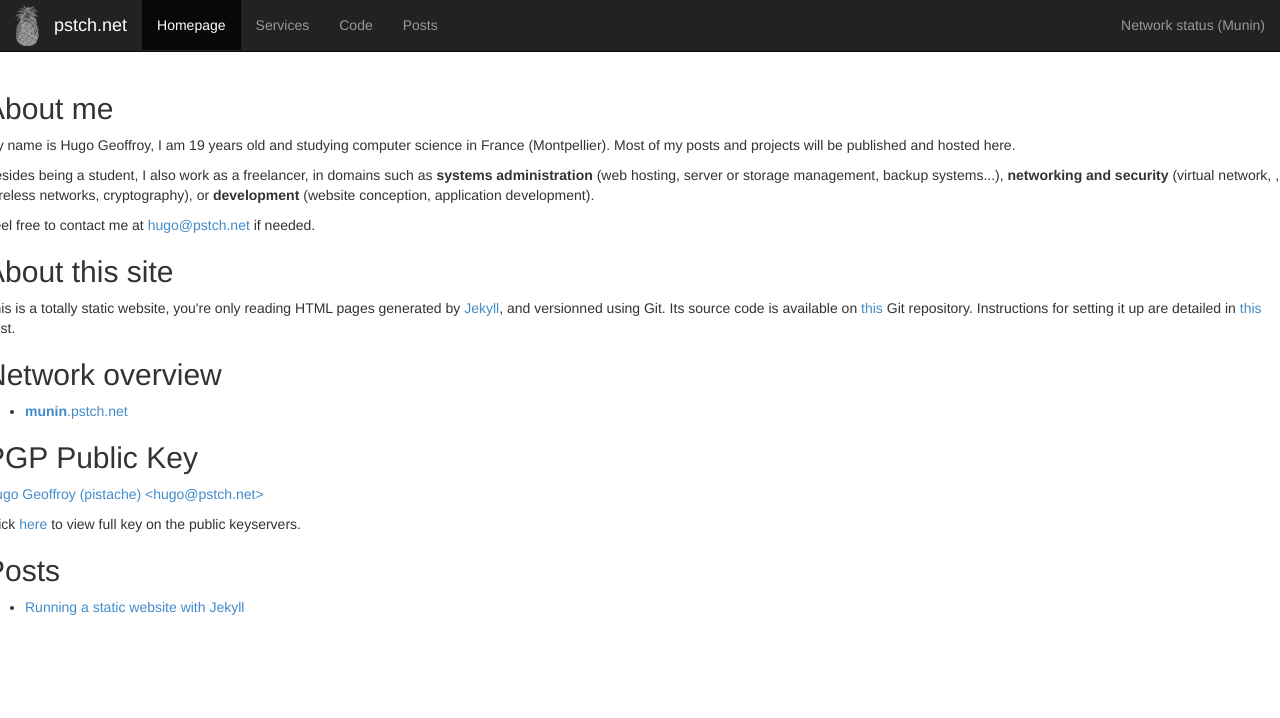
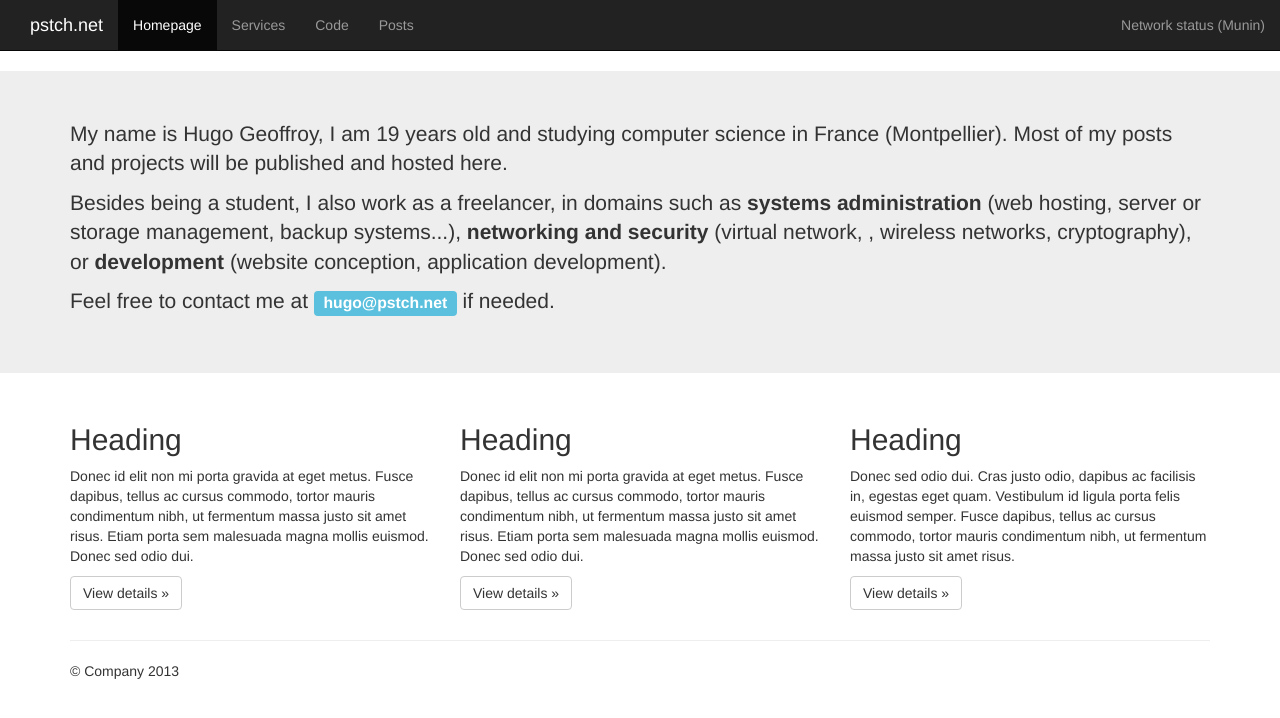
Before and after one commit to pstch/pstch-www, a Jekyll site: the page built from index.html, in a window 1280 px wide. Shown: the top 718 px of the page. Built offline with Jekyll 4.4.1, drawn with Linux system fonts in a browser that asks for light colours.

Commit message:
New design with bootstrap

```diff
--- a/_includes/menu.html
+++ b/_includes/menu.html
@@ -8,7 +8,7 @@
       <span class="icon-bar"></span>
       <span class="icon-bar"></span>
     </button>
-    <a class="navbar-brand" href="#"><img id="logo" src="/media/images/pineapple.png">pstch.net</a>
+    <a class="navbar-brand" href="#"><img id="logo" gitsrc="/media/images/pineapple.png">pstch.net</a>
   </div>
 
   <!-- Collect the nav links, forms, and other content for toggling -->
--- a/index.html
+++ b/index.html
@@ -2,41 +2,38 @@
 layout: default
 title: pstch.net
 ---
-<div class="ui vertically divived grid">
-  <div class="two column row">
-    <div class="column">
-      <h2>About me</h2>
-      <p>My name is Hugo Geoffroy, I am 19 years old and studying computer science in France (Montpellier). Most of my posts and projects will be published and hosted here.</p>
-      <p>
-	Besides being a student, I also work as a freelancer, in domains such as <strong>systems administration</strong> (web hosting, server or storage management, backup systems...), <strong>networking and security</strong> (virtual network, , wireless networks, cryptography), or <strong>development</strong> (website conception, application development).
-      </p>
-      <p>
-	Feel free to contact me at <a href="mailto:hugo@pstch.net">hugo@pstch.net</a> if needed.
-      </p>
-      <h2>About this site</h2>
-<p>This is a totally static website, you're only reading HTML pages generated by <a href="http://jekyllrb.com/">Jekyll</a>, and versionned using Git. Its source code is available on <a href="https://github.com/pstch/pstch-www">this</a> Git repository. Instructions for setting it up are detailed in <a href="/2013/10/15/jekyll.html">this</a> post.</p>
+
+<div class="jumbotron">
+  <div class="container">
+    <p>My name is Hugo Geoffroy, I am 19 years old and studying computer science in France (Montpellier). Most of my posts and projects will be published and hosted here.</p>
+    <p>Besides being a student, I also work as a freelancer, in domains such as <strong>systems administration</strong> (web hosting, server or storage management, backup systems...), <strong>networking and security</strong> (virtual network, , wireless networks, cryptography), or <strong>development</strong> (website conception, application development).</p>
+    <p>Feel free to contact me at <a class="label label-info" href="mailto:hugo@pstch.net">hugo@pstch.net</a> if needed.</p>
+  </div>
+</div>
+
+<div class="container">
+  <!-- Example row of columns -->
+  <div class="row">
+    <div class="col-lg-4">
+      <h2>Heading</h2>
+      <p>Donec id elit non mi porta gravida at eget metus. Fusce dapibus, tellus ac cursus commodo, tortor mauris condimentum nibh, ut fermentum massa justo sit amet risus. Etiam porta sem malesuada magna mollis euismod. Donec sed odio dui. </p>
+      <p><a class="btn btn-default" href="#">View details &raquo;</a></p>
     </div>
-    <div class="column">
-      <h2>Network overview</h2>
-      <p>
-	<ul id="network">
-	  <li>
-	    <a href="http://munin.pstch.net"><i class="circular wrench icon"></i> <strong>munin</strong>.pstch.net</a>
-	  </li>
-	</ul>
-      </p>
-      <h2>PGP Public Key</h2>
-      <p><a href="/files/4F838BAB.asc">Hugo Geoffroy (pistache) &lt;hugo@pstch.net&gt;</a></p>
+    <div class="col-lg-4">
+      <h2>Heading</h2>
+      <p>Donec id elit non mi porta gravida at eget metus. Fusce dapibus, tellus ac cursus commodo, tortor mauris condimentum nibh, ut fermentum massa justo sit amet risus. Etiam porta sem malesuada magna mollis euismod. Donec sed odio dui. </p>
+      <p><a class="btn btn-default" href="#">View details &raquo;</a></p>
+    </div>
+    <div class="col-lg-4">
+      <h2>Heading</h2>
+      <p>Donec sed odio dui. Cras justo odio, dapibus ac facilisis in, egestas eget quam. Vestibulum id ligula porta felis euismod semper. Fusce dapibus, tellus ac cursus commodo, tortor mauris condimentum nibh, ut fermentum massa justo sit amet risus.</p>
+      <p><a class="btn btn-default" href="#">View details &raquo;</a></p>
+    </div>
+  </div>
 
-      <p><i class="icon help"></i>Click <a href="http://sks.pkqs.net/pks/lookup?search=0x4F838BAB">here</a> to view full key on the public keyservers.</p>
-      <h2>Posts</h2>
-      <ul>
-	{% for post in site.posts %}
-	<li>
-	  <a href="{{ post.url }}">{{ post.title }}</a>
-	</li>
-	{% endfor %}
-      </ul>
-    </div>
-   </div>
-</div>
+  <hr>
+
+  <footer>
+    <p>&copy; Company 2013</p>
+  </footer>
+</div> <!-- /container -->
```
